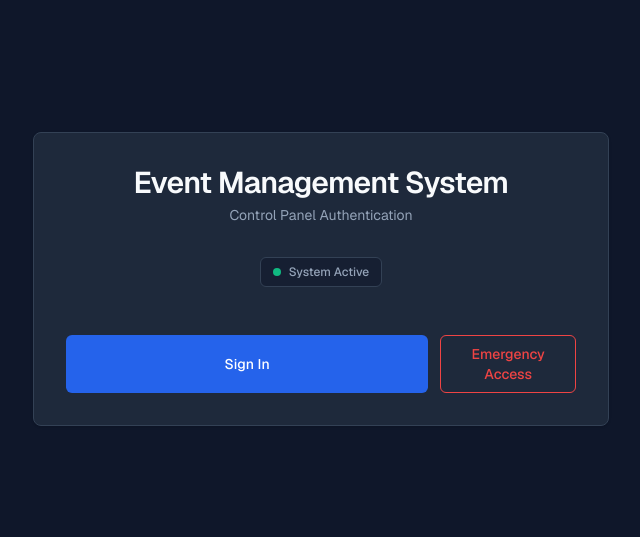
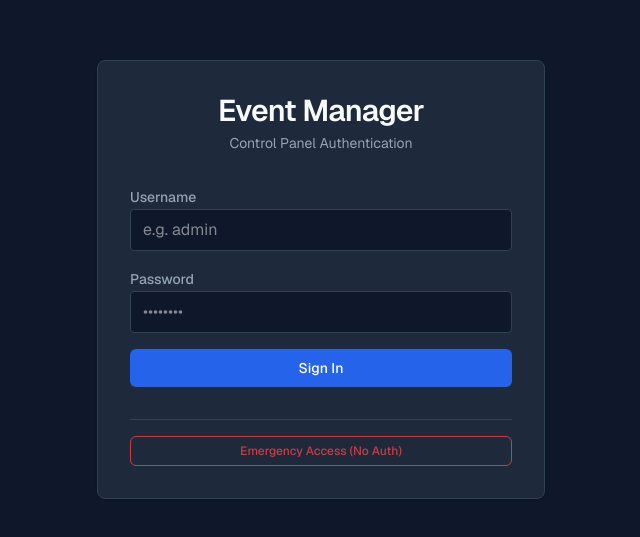
Before and after one commit to piotrsmet/event-people-manager, a Next.js app in the folder frontend/event-people-dashboard/: page / in a window 1280 px wide. Shown: the part 121-658 px from the top of the page, without its empty margins (319-959 px from the left). Built offline with nearby package versions, Linux system fonts and the light colour scheme.

Commit message:
feat(frontend): implement Next.js auth with Spring Boot and JWT

```diff
--- /dev/null
+++ b/frontend/event-people-dashboard/src/app/actions/auth.ts
@@ -0,0 +1,53 @@
+"use server";
+
+import { cookies } from "next/headers";
+import { redirect } from "next/navigation";
+
+const API_URL = "http://localhost:8080/api/v1/auth";
+
+export async function login(formData: FormData) {
+  const username = formData.get("username") as string;
+  const password = formData.get("password") as string;
+
+  if (!username || !password) {
+    return { error: "Username and password are required" };
+  }
+
+  try {
+    const res = await fetch(`${API_URL}/login`, {
+      method: "POST",
+      headers: {
+        "Content-Type": "application/json",
+      },
+      body: JSON.stringify({ username, password }),
+    });
+
+    if (!res.ok) {
+      return { error: "Invalid credentials" };
+    }
+
+    const data = await res.json();
+    const token = data.token; // AuthResponse ma pole "token"
+
+    if (token) {
+      const cookieStore = await cookies();
+      cookieStore.set("jwt-token", token, {
+        httpOnly: true,
+        secure: process.env.NODE_ENV === "production",
+        maxAge: 60 * 60 * 24, // 24 hours
+        path: "/",
+      });
+      return { success: true };
+    } else {
+      return { error: "Token missing in response" };
+    }
+  } catch (err) {
+    return { error: "Failed to connect to the server" };
+  }
+}
+
+export async function logout() {
+  const cookieStore = await cookies();
+  cookieStore.delete("jwt-token");
+  redirect("/");
+}
--- /dev/null
+++ b/frontend/event-people-dashboard/src/app/dashboard/page.tsx
@@ -0,0 +1,41 @@
+import { cookies } from "next/headers";
+import { redirect } from "next/navigation";
+import { logout } from "../actions/auth";
+
+export default async function DashboardPage() {
+  const cookieStore = await cookies();
+  const token = cookieStore.get("jwt-token");
+
+  // Jeśli brak tokenu JWT w ciastkach, powrót na stronę logowania
+  if (!token) {
+    redirect("/");
+  }
+
+  return (
+    <div className="min-h-screen p-8">
+      <header className="flex justify-between items-center mb-8 pb-4 border-b border-panel-border">
+        <div>
+          <h1 className="text-2xl font-semibold text-text-main">Dashboard</h1>
+          <p className="text-text-muted text-sm">Zalogowano pomyślnie</p>
+        </div>
+        <form action={logout}>
+          <button type="submit" className="px-4 py-2 bg-panel-bg border border-panel-border text-text-main rounded hover:bg-dashboard-bg text-sm font-medium">
+            Wyloguj
+          </button>
+        </form>
+      </header>
+
+      <div className="dashboard-panel p-6">
+        <h2 className="text-lg font-medium text-text-main mb-4">Witaj w Event Manager</h2>
+        <p className="text-text-muted text-sm">
+          To jest panel sterowania. W kolejnych krokach zintegrujemy tutaj mapę i statystyki.
+        </p>
+        <div className="mt-6 p-4 bg-dashboard-bg border border-panel-border rounded overflow-hidden">
+          <p className="text-xs text-text-muted break-all">
+            Twój token: <br/> {token.value}
+          </p>
+        </div>
+      </div>
+    </div>
+  );
+}
--- a/frontend/event-people-dashboard/src/app/page.tsx
+++ b/frontend/event-people-dashboard/src/app/page.tsx
@@ -1,31 +1,83 @@
+"use client";
+
+import { useState } from "react";
+import { login } from "./actions/auth";
+import { useRouter } from "next/navigation";
+
 export default function Home() {
+  const [error, setError] = useState<string | null>(null);
+  const [isLoading, setIsLoading] = useState(false);
+  const router = useRouter();
+
+  async function handleSubmit(formData: FormData) {
+    setIsLoading(true);
+    setError(null);
+    const res = await login(formData);
+
+    if (res?.error) {
+      setError(res.error);
+      setIsLoading(false);
+    } else if (res?.success) {
+      // Pomyślne logowanie - przekierowanie do panelu (zrobimy go zaraz)
+      router.push("/dashboard");
+    }
+  }
+
   return (
     <div className="min-h-screen flex flex-col items-center justify-center p-8">
-      <div className="dashboard-panel max-w-xl w-full p-8 flex flex-col items-center text-center space-y-8">
+      <div className="dashboard-panel max-w-md w-full p-8 flex flex-col items-center space-y-8">
 
         {/* Logo / Header */}
-        <div className="space-y-1">
+        <div className="space-y-1 text-center w-full">
           <h1 className="text-3xl font-semibold tracking-tight text-text-main">
-            Event Management System
+            Event Manager
           </h1>
           <p className="text-text-muted text-sm">
             Control Panel Authentication
           </p>
         </div>
 
-        {/* Status indicator */}
-        <div className="flex items-center space-x-2 px-3 py-1.5 rounded-md border border-panel-border bg-dashboard-bg/50">
-          <div className="w-2 h-2 rounded-full bg-status-ok"></div>
-          <span className="text-xs font-medium text-text-muted">System Active</span>
-        </div>
+        {error && (
+          <div className="w-full p-3 bg-danger-red/10 border border-danger-red/50 text-danger-red rounded text-sm text-center">
+            {error}
+          </div>
+        )}
 
-        {/* Actions */}
-        <div className="flex flex-col sm:flex-row gap-3 w-full pt-4">
-          <button className="btn-primary w-full">
-            Sign In
+        <form action={handleSubmit} className="w-full space-y-4">
+          <div className="space-y-2">
+            <label className="text-sm font-medium text-text-muted">Username</label>
+            <input
+              name="username"
+              type="text"
+              required
+              className="w-full px-3 py-2 bg-dashboard-bg border border-panel-border rounded focus:outline-none focus:border-primary-blue text-text-main"
+              placeholder="e.g. admin"
+            />
+          </div>
+
+          <div className="space-y-2">
+            <label className="text-sm font-medium text-text-muted">Password</label>
+            <input
+              name="password"
+              type="password"
+              required
+              className="w-full px-3 py-2 bg-dashboard-bg border border-panel-border rounded focus:outline-none focus:border-primary-blue text-text-main"
+              placeholder="••••••••"
+            />
+          </div>
+
+          <button
+            type="submit"
+            disabled={isLoading}
+            className="btn-primary w-full mt-4"
+          >
+            {isLoading ? "Authenticating..." : "Sign In"}
           </button>
-          <button className="btn-danger w-full sm:w-auto px-6">
-            Emergency Access
+        </form>
+
+        <div className="w-full pt-4 border-t border-panel-border">
+          <button className="btn-danger w-full text-xs py-1.5 opacity-80 hover:opacity-100">
+            Emergency Access (No Auth)
           </button>
         </div>
 
```
